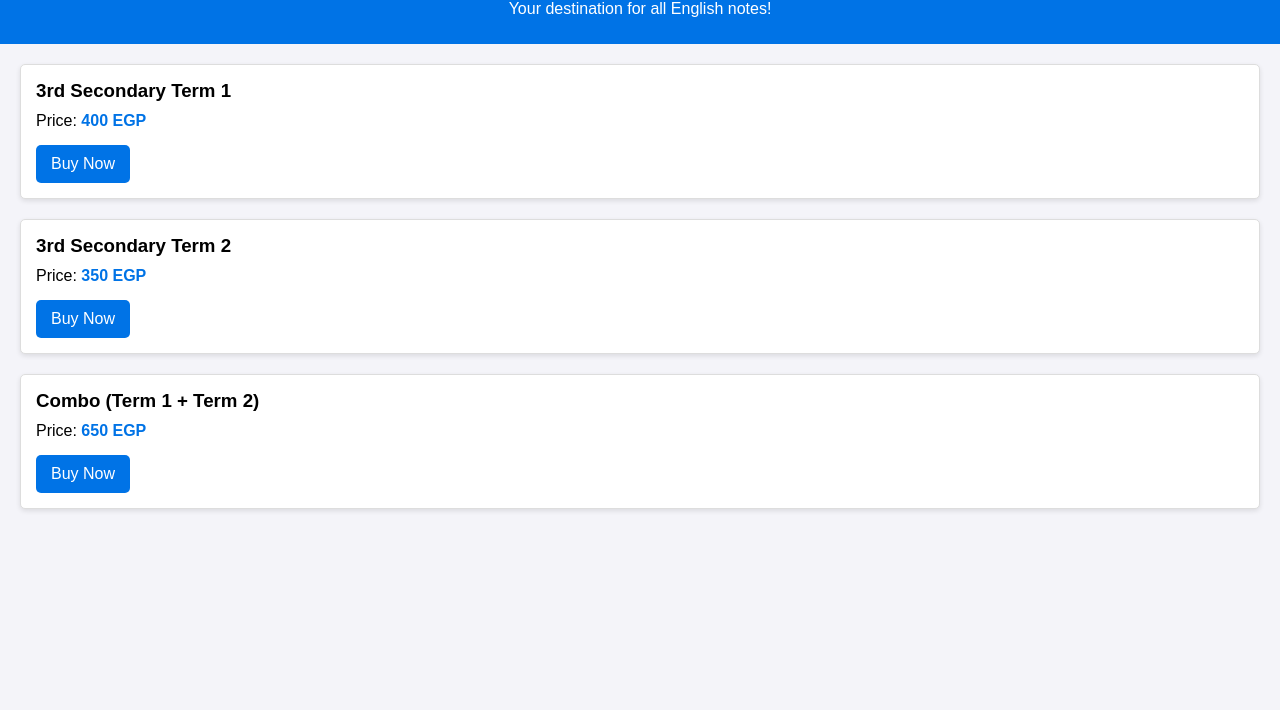
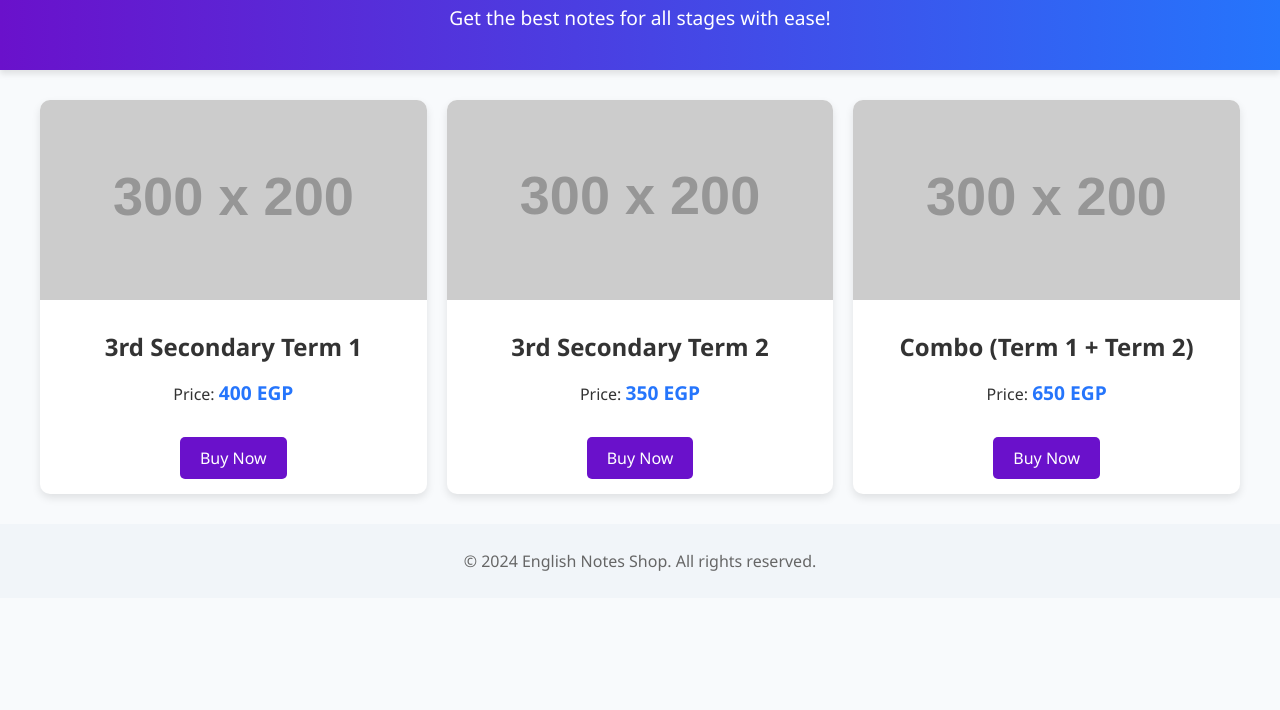
Before and after one commit to AboHany405/Abo-Hany-E-Books, a plain HTML site: page index.html in a window 1280 px wide. Shown: the part 90-800 px from the top of the page. Drawn offline with Linux system fonts and the light colour scheme; placeholder pictures from the web are drawn by us.

Commit message:
Update index.html

```diff
--- a/index.html
+++ b/index.html
@@ -1,4 +1,3 @@
-
 <!DOCTYPE html>
 <html lang="en">
 <head>
@@ -7,73 +6,117 @@
     <title>English Notes Shop</title>
     <style>
         body {
-            font-family: Arial, sans-serif;
+            font-family: 'Segoe UI', Tahoma, Geneva, Verdana, sans-serif;
             margin: 0;
             padding: 0;
-            background-color: #f4f4f9;
+            background-color: #f8fafc;
+            color: #333;
         }
         header {
-            background-color: #0073e6;
+            background: linear-gradient(to right, #6a11cb, #2575fc);
             color: white;
-            padding: 10px 20px;
+            padding: 20px;
+            text-align: center;
+            box-shadow: 0 4px 6px rgba(0, 0, 0, 0.1);
+        }
+        header h1 {
+            margin: 0;
+            font-size: 2.5rem;
+        }
+        header p {
+            font-size: 1.2rem;
+        }
+        main {
+            max-width: 1200px;
+            margin: 20px auto;
+            padding: 10px;
+            display: grid;
+            grid-template-columns: repeat(auto-fit, minmax(300px, 1fr));
+            gap: 20px;
+        }
+        .note {
+            background: white;
+            border-radius: 10px;
+            box-shadow: 0 4px 8px rgba(0, 0, 0, 0.1);
+            overflow: hidden;
+            transition: transform 0.3s ease;
+        }
+        .note:hover {
+            transform: translateY(-5px);
+        }
+        .note img {
+            width: 100%;
+            height: 200px;
+            object-fit: cover;
+        }
+        .note-content {
+            padding: 15px;
             text-align: center;
         }
-        main {
-            padding: 20px;
-        }
-        .note {
-            border: 1px solid #ddd;
-            border-radius: 5px;
-            padding: 15px;
-            margin-bottom: 20px;
-            background-color: white;
-            box-shadow: 0 2px 5px rgba(0, 0, 0, 0.1);
-        }
         .note h3 {
-            margin: 0 0 10px;
-        }
-        .note p {
-            margin: 5px 0;
+            font-size: 1.5rem;
+            margin: 10px 0;
         }
         .price {
-            color: #0073e6;
+            color: #2575fc;
+            font-size: 1.2rem;
             font-weight: bold;
         }
         .buy-button {
             display: inline-block;
-            background-color: #0073e6;
+            background: #6a11cb;
             color: white;
             text-decoration: none;
-            padding: 10px 15px;
+            padding: 10px 20px;
             border-radius: 5px;
-            margin-top: 10px;
+            margin-top: 15px;
+            transition: background 0.3s ease;
         }
         .buy-button:hover {
-            background-color: #005bb5;
+            background: #2575fc;
+        }
+        footer {
+            text-align: center;
+            padding: 10px;
+            background-color: #f1f5f9;
+            color: #666;
+            margin-top: 20px;
         }
     </style>
 </head>
 <body>
     <header>
         <h1>English Notes Shop</h1>
-        <p>Your destination for all English notes!</p>
+        <p>Get the best notes for all stages with ease!</p>
     </header>
     <main>
         <div class="note">
+            <img src="https://via.placeholder.com/300x200?text=Term+1+Notes" alt="Term 1 Notes">
+            <div class="note-content">
                 <h3>3rd Secondary Term 1</h3>
                 <p>Price: <span class="price">400 EGP</span></p>
                 <a href="#" class="buy-button">Buy Now</a>
             </div>
+        </div>
         <div class="note">
+            <img src="https://via.placeholder.com/300x200?text=Term+2+Notes" alt="Term 2 Notes">
+            <div class="note-content">
                 <h3>3rd Secondary Term 2</h3>
                 <p>Price: <span class="price">350 EGP</span></p>
                 <a href="#" class="buy-button">Buy Now</a>
             </div>
+        </div>
         <div class="note">
+            <img src="https://via.placeholder.com/300x200?text=Combo+Offer" alt="Combo Offer">
+            <div class="note-content">
                 <h3>Combo (Term 1 + Term 2)</h3>
                 <p>Price: <span class="price">650 EGP</span></p>
                 <a href="#" class="buy-button">Buy Now</a>
             </div>
+        </div>
     </main>
+    <footer>
+        <p>&copy; 2024 English Notes Shop. All rights reserved.</p>
+    </footer>
 </body>
 </html>
```
Lines whose indentation alone changed are shown as unchanged.
